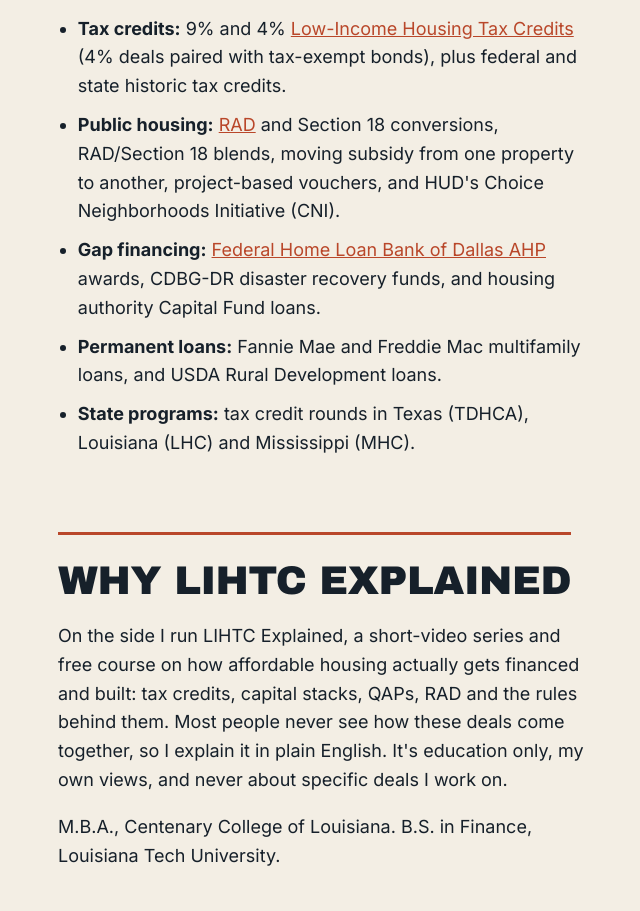
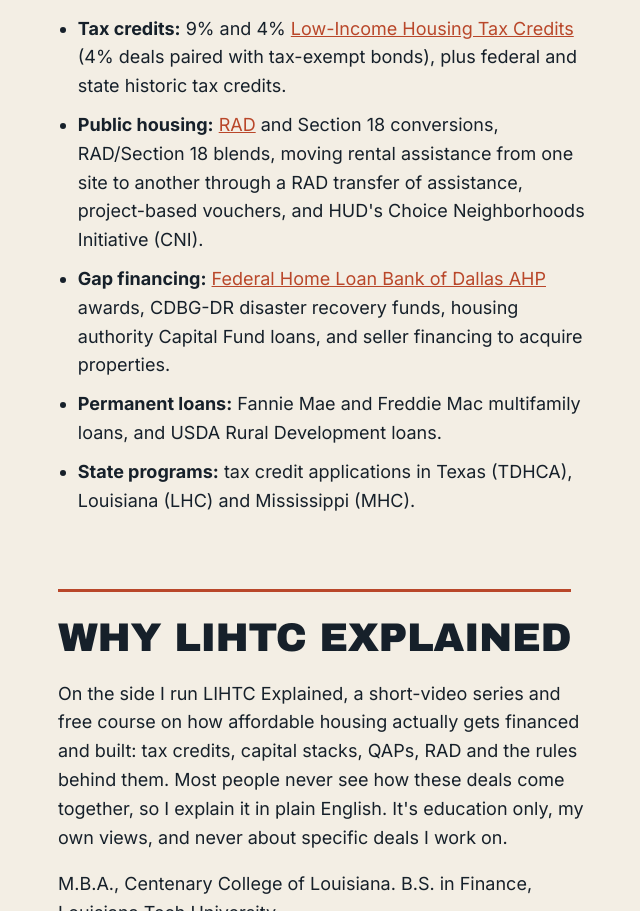
Before and after one commit to coltonkyle-cmd/vankyle-site, a plain HTML site: page about.html in a window 1280 px wide. Shown: the part 1050-1961 px from the top of the page, without its empty margins (66-706 px from the left). Drawn offline with Linux system fonts and the light colour scheme.

Commit message:
About page: RAD transfer of assistance, seller financing, state applications wording
Co-Authored-By: Claude Opus 5.5 <noreply@anthropic.com>
Claude-Session: https://claude.ai/code/session_01YNDo7SzM31h66YDhQ12wty

```diff
--- a/about.html
+++ b/about.html
@@ -47,10 +47,10 @@
     <p>Most affordable housing deals stack five or six funding sources to get built. These are the ones I've used:</p>
     <ul class="programs">
       <li><b>Tax credits:</b> 9% and 4% <a href="learn/what-is-lihtc.html">Low-Income Housing Tax Credits</a> (4% deals paired with tax-exempt bonds), plus federal and state historic tax credits.</li>
-      <li><b>Public housing:</b> <a href="learn/rad.html">RAD</a> and Section 18 conversions, RAD/Section 18 blends, moving subsidy from one property to another, project-based vouchers, and HUD's Choice Neighborhoods Initiative (CNI).</li>
-      <li><b>Gap financing:</b> <a href="learn/soft-money.html">Federal Home Loan Bank of Dallas AHP</a> awards, CDBG-DR disaster recovery funds, and housing authority Capital Fund loans.</li>
+      <li><b>Public housing:</b> <a href="learn/rad.html">RAD</a> and Section 18 conversions, RAD/Section 18 blends, moving rental assistance from one site to another through a RAD transfer of assistance, project-based vouchers, and HUD's Choice Neighborhoods Initiative (CNI).</li>
+      <li><b>Gap financing:</b> <a href="learn/soft-money.html">Federal Home Loan Bank of Dallas AHP</a> awards, CDBG-DR disaster recovery funds, housing authority Capital Fund loans, and seller financing to acquire properties.</li>
       <li><b>Permanent loans:</b> Fannie Mae and Freddie Mac multifamily loans, and USDA Rural Development loans.</li>
-      <li><b>State programs:</b> tax credit rounds in Texas (TDHCA), Louisiana (LHC) and Mississippi (MHC).</li>
+      <li><b>State programs:</b> tax credit applications in Texas (TDHCA), Louisiana (LHC) and Mississippi (MHC).</li>
     </ul>
     <h2>Why LIHTC Explained</h2>
     <p>On the side I run LIHTC Explained, a short-video series and free course on how affordable housing actually gets financed and built: tax credits, capital stacks, QAPs, RAD and the rules behind them. Most people never see how these deals come together, so I explain it in plain English. It's education only, my own views, and never about specific deals I work on.</p>
```
